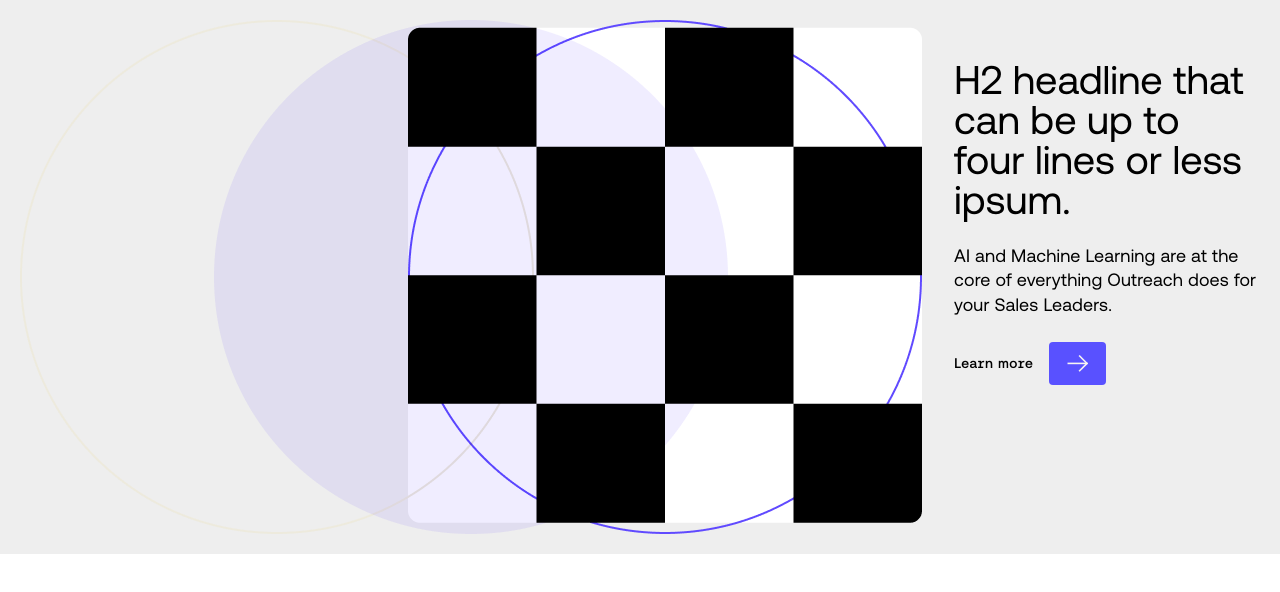
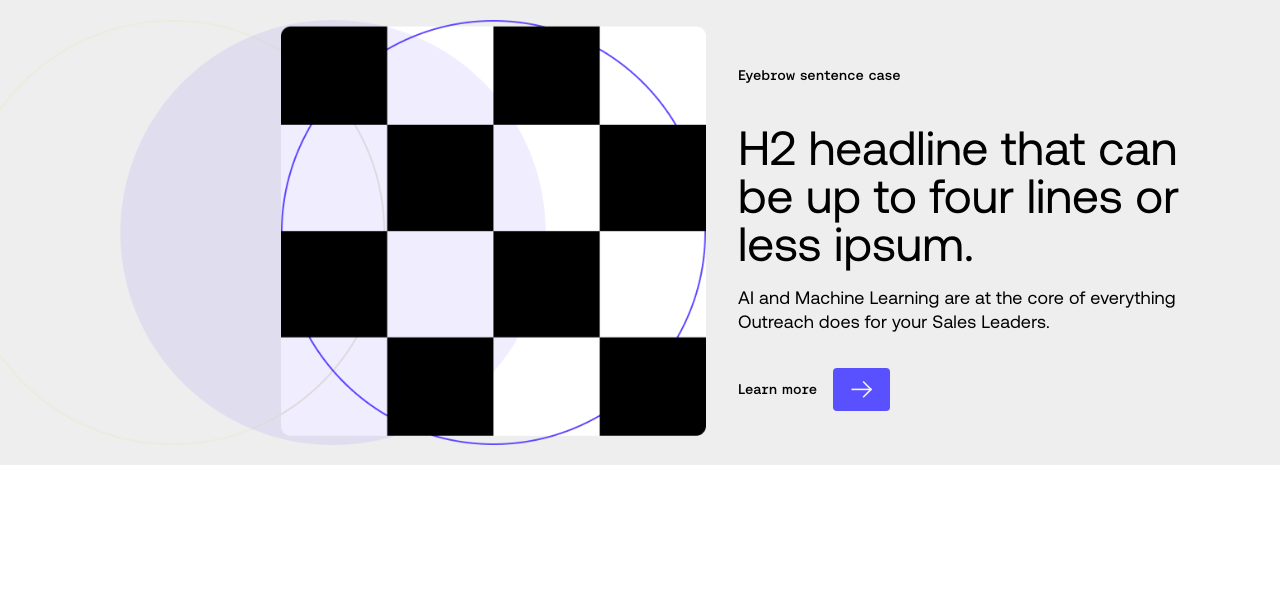
Before and after one commit to ErickRoo/pxpl, a Next.js app: page /components/SideSide in a window 1280 px wide. Shown: the top 592 px of the page. Built offline with nearby package versions, Linux system fonts and the light colour scheme.

Commit message:
fix: set styles for first case

```diff
--- a/components/blocks/side_side/side_side.module.scss
+++ b/components/blocks/side_side/side_side.module.scss
@@ -1,7 +1,6 @@
 @import '../../../styles/variables';
 
 .root {
-  font-family: 'AeonikPro-Regular';
   padding: 2rem;
 }
 
@@ -13,6 +12,7 @@
   margin: auto;
   justify-content: center;
   flex-direction: column;
+  align-items: center;
   gap: 3rem;
 
   @screen md {
@@ -28,8 +28,61 @@
 
 .leftSide {
   width: 100%;
+  display: flex;
+  justify-content: end;
+
+  @screen md {
+    width: 50%;
+  }
 }
 
 .rightSide {
   width: 100%;
+
+  @screen md {
+    width: 50%;
+  }
 }
+
+.image {
+  max-width: unset;
+  max-height: 32.7rem;
+
+  @media screen and (min-width: 480px) {
+    max-height: unset;
+  }
+
+  @screen lg {
+    max-height: 42.5rem
+  }
+}
+
+.oneColumnBody {
+  > p {
+    margin-bottom: 3.2rem;
+
+    &:first-child {
+      margin-bottom: 0.8rem;
+    }
+  }
+
+  > h2 {
+    margin-bottom: 1.6rem;
+  }
+
+  @screen lg {
+    max-width: 45.6rem;
+
+    > h2 {
+      font-size: 4.8rem;
+    }
+  }
+
+  @screen xl {
+    max-width: 51.4rem;
+
+    > h2 {
+      font-size: 7.2rem;
+    }
+  }
+}
--- a/components/blocks/side_side/side_side.tsx
+++ b/components/blocks/side_side/side_side.tsx
@@ -12,9 +12,10 @@ const SideSideBlock:FunctionComponent<{ block: SideSideInterface }> = ({ block }
         <img className={styles.image} src={block.image?.src} alt="placeholderimage" />
       </div>
       <OneColumnBody
-        className={`${styles.rightSide}`}
+        className={`${styles.rightSide} ${styles.oneColumnBody}`}
+        topTag={block.topTag}
         headline={block.heading}
-        headlineLevel={3}
+        headlineLevel={2}
         description={block.description}
         primaryCta={block.primaryCta}
       />
--- a/pages/components/SideSide.tsx
+++ b/pages/components/SideSide.tsx
@@ -4,6 +4,7 @@ import SideSideBlock from 'components/blocks/side_side/side_side'
 import PlaceholderImage from '../../assets/Sideside/placeholder.png'
 
 const placeholderSideSideBlock = {
+  topTag: 'Eyebrow sentence case',
   heading: 'H2 headline that can be up to four lines or less ipsum.',
   description: 'AI and Machine Learning are at the core of everything Outreach does for your Sales Leaders.',
   image: PlaceholderImage,
```
